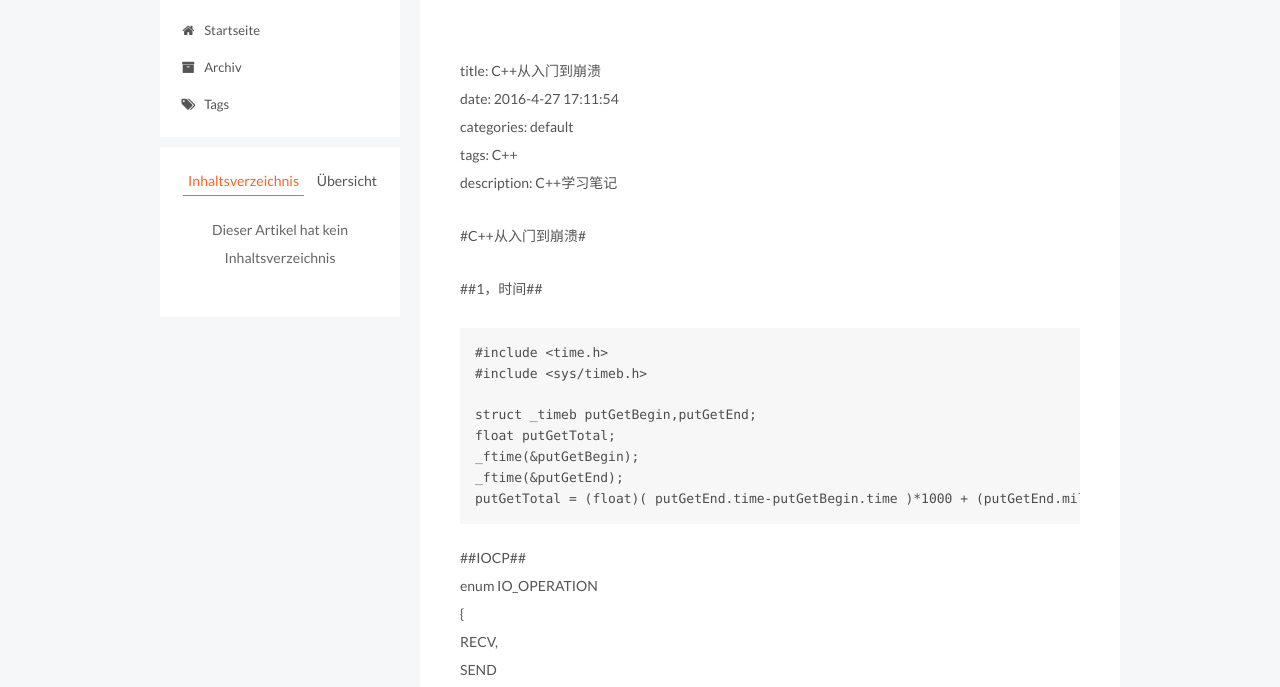
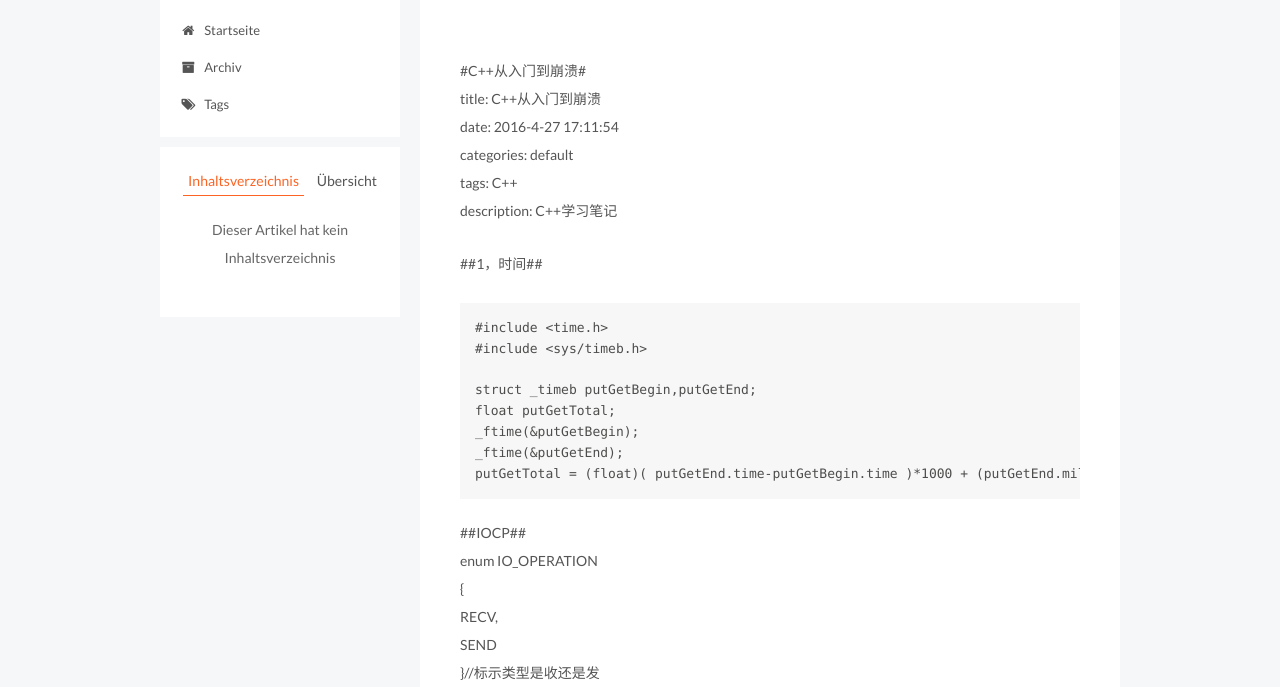
Before and after one commit to AlaricLiu/AlaricLiu.github.io, a plain HTML site: page 2016/04/27/c++从入门到崩溃/index.html in a window 1280 px wide. Shown: the part 113-800 px from the top of the page. Drawn offline with Linux system fonts and the light colour scheme.

Commit message:
Site updated: 2016-04-27 17:38:20

```diff
--- a/2016/04/27/c++从入门到崩溃/index.html
+++ b/2016/04/27/c++从入门到崩溃/index.html
@@ -80,34 +80,31 @@
 
 
 
-<meta name="description" content="title: C++从入门到崩溃date: 2016-4-27 17:11:54categories: defaulttags: C++description: C++学习笔记
-#C++从入门到崩溃#
+<meta name="description" content="#C++从入门到崩溃#title: C++从入门到崩溃date: 2016-4-27 17:11:54categories: defaulttags: C++description: C++学习笔记
 ##1，时间##
 #include &amp;lt;time.h&amp;gt;
 #include &amp;lt;sys/timeb.h&amp;gt;
 
-struct _timeb putGetBegin,putGetEnd">
+struct _timeb putGetBegin,putGetEnd;">
 <meta property="og:type" content="article">
 <meta property="og:title" content="Alaric Study Notes">
 <meta property="og:url" content="http://yoursite.com/2016/04/27/c++从入门到崩溃/index.html">
 <meta property="og:site_name" content="Alaric Study Notes">
-<meta property="og:description" content="title: C++从入门到崩溃date: 2016-4-27 17:11:54categories: defaulttags: C++description: C++学习笔记
-#C++从入门到崩溃#
+<meta property="og:description" content="#C++从入门到崩溃#title: C++从入门到崩溃date: 2016-4-27 17:11:54categories: defaulttags: C++description: C++学习笔记
 ##1，时间##
 #include &amp;lt;time.h&amp;gt;
 #include &amp;lt;sys/timeb.h&amp;gt;
 
-struct _timeb putGetBegin,putGetEnd">
-<meta property="og:updated_time" content="2016-04-27T08:31:18.056Z">
+struct _timeb putGetBegin,putGetEnd;">
+<meta property="og:updated_time" content="2016-04-27T09:37:58.485Z">
 <meta name="twitter:card" content="summary">
 <meta name="twitter:title" content="Alaric Study Notes">
-<meta name="twitter:description" content="title: C++从入门到崩溃date: 2016-4-27 17:11:54categories: defaulttags: C++description: C++学习笔记
-#C++从入门到崩溃#
+<meta name="twitter:description" content="#C++从入门到崩溃#title: C++从入门到崩溃date: 2016-4-27 17:11:54categories: defaulttags: C++description: C++学习笔记
 ##1，时间##
 #include &amp;lt;time.h&amp;gt;
 #include &amp;lt;sys/timeb.h&amp;gt;
 
-struct _timeb putGetBegin,putGetEnd">
+struct _timeb putGetBegin,putGetEnd;">
 
 
 
@@ -284,8 +281,7 @@ struct _timeb putGetBegin,putGetEnd">
 
 
 
-        <p>title: C++从入门到崩溃<br>date: 2016-4-27 17:11:54<br>categories: default<br>tags: C++<br>description: C++学习笔记</p>
-<p>#C++从入门到崩溃#</p>
+        <p>#C++从入门到崩溃#<br>title: C++从入门到崩溃<br>date: 2016-4-27 17:11:54<br>categories: default<br>tags: C++<br>description: C++学习笔记</p>
 <p>##1，时间##</p>
 <pre><code>#include &lt;time.h&gt;
 #include &lt;sys/timeb.h&gt;
--- a/css/main.css
+++ b/css/main.css
@@ -1522,7 +1522,7 @@ pre .javascript .function {
   width: 4px;
   height: 4px;
   border-radius: 50%;
-  background: #db3b9a;
+  background: #b8ffb8;
 }
 .links-of-blogroll {
   font-size: 13px;
```
Also changed, not shown: index.html (+1 -2 lines).
